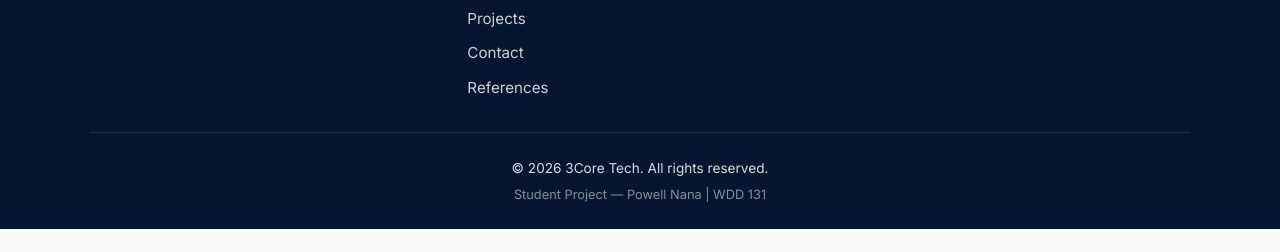
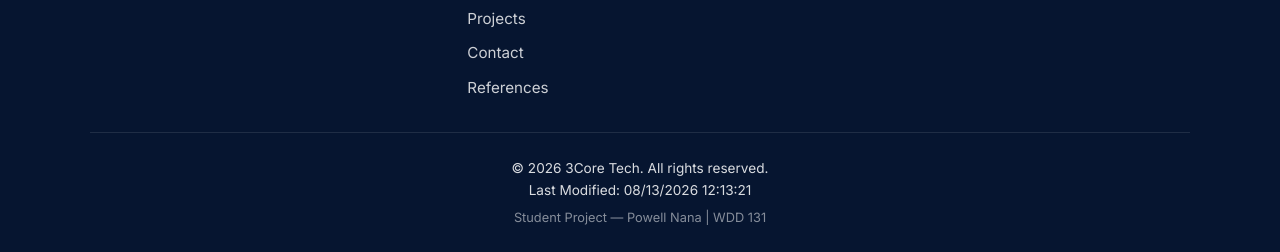
Before and after one commit to powlarsoft/wdd131, a plain HTML site: page project/contact.html in a window 1280 px wide. Shown: the part 1161-1413 px from the top of the page. Before the commit the page ends 1390 px from the top, so only its background shows below. Drawn offline with Linux system fonts and the light colour scheme.

Commit message:
Add last modified date to footer across multiple pages; update site.js to dynamically display the last modified date.

```diff
--- a/project/contact.html
+++ b/project/contact.html
@@ -100,10 +100,11 @@
         <p>Lagos, Nigeria</p>
       </div>
     </div>
-    <div class="footer-bottom">
-      <p>&copy; <span id="current-year"></span> 3Core Tech. All rights reserved.</p>
-      <p class="student-note">Student Project — Powell Nana | WDD 131</p>
-    </div>
+   <div class="footer-bottom">
+  <p>&copy; <span id="current-year"></span> 3Core Tech. All rights reserved.</p>
+  <p>Last Modified: <span id="last-modified"></span></p>
+  <p class="student-note">Student Project — Powell Nana | WDD 131</p>
+</div>
   </footer>
   <script src="scripts/site.js"></script>
 </body>
--- a/project/scripts/site.js
+++ b/project/scripts/site.js
@@ -6,11 +6,17 @@ if (navToggle && mainNav) {
     const isOpen = mainNav.classList.toggle('open');
     navToggle.setAttribute('aria-expanded', isOpen);
   });
+
 }
 
 const yearSpan = document.querySelector('#current-year');
 if (yearSpan) {
   yearSpan.textContent = new Date().getFullYear();
+}
+
+const lastModifiedSpan = document.querySelector('#last-modified');
+if (lastModifiedSpan) {
+  lastModifiedSpan.textContent = document.lastModified;
 }
 
 const services = [
```
Also changed, not shown: project/about.html (+4 -3 lines), project/index.html (+4 -3 lines), project/projects.html (+4 -3 lines), project/references.html (+5 -4 lines), project/services.html (+5 -4 lines).
